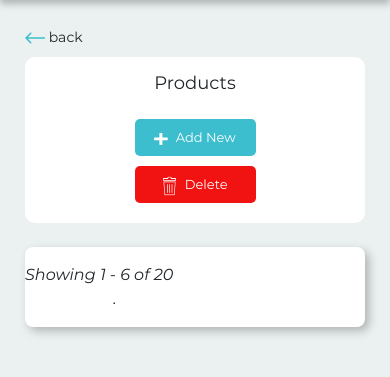
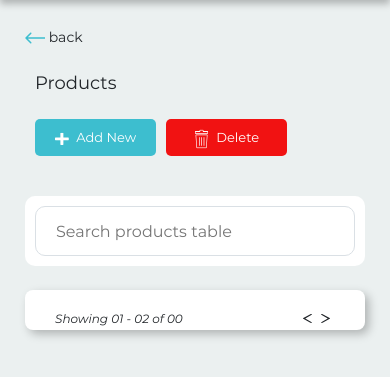
Before and after one commit to timothyakinyelu/point-of-sale-system-with-flask, a Flask app: page /inventory/products in a window 390 px wide. Shown: the part 58-435 px from the top of the page. Run offline with Flask 2, Linux system fonts and the light colour scheme; the visitor is signed in with stand-in values (Sample User, id 1); data comes from the database, SQL or seed files in the repository; data that the repository does not hold is empty; some libraries are stand-ins or nearby versions.

Commit message:
- returned paginated data in ajax response - server side filter - added more columns to serialize property on products model - added access route for ajax call for product search and table load - styled table pagination - changed client side search to server side search in product.js - added search input tag and removed pre populated template

```diff
--- a/app/controllers/ProductController.py
+++ b/app/controllers/ProductController.py
@@ -1,4 +1,5 @@
 from flask import render_template, redirect, flash, url_for, request, jsonify
+from sqlalchemy import or_
 from app.models.product import Product
 from app.models.category import Category
 from app.models.brand import Brand
@@ -8,10 +9,22 @@ from app.forms import ProductForm
 
 
 def products():
+    """ show products template page"""
+
+    return render_template('products.html')
+
+def ajaxFetchProducts():
     """ Fetch all products from db"""
+    page = request.args.get('page', 1, type=int)
 
-    products = Product.query.all()
-    return render_template('products.html', products = products)
+    products = Product.query.paginate(page, 2, True)
+    next_url = url_for('auth.fetchProducts', page = products.next_num) \
+        if products.has_next else None
+
+    prev_url = url_for('auth.fetchProducts', page = products.prev_num) \
+        if products.has_prev else None
+
+    return jsonify(products = [i.serialize for i in products.items], next_url = next_url, prev_url = prev_url, current_page = products.page, limit = products.per_page, total = products.total)
 
 def createProduct():
     """ Add new product to the db"""
@@ -115,9 +128,14 @@ def searchBrands():
 def searchProducts():
     term = request.args.get('query')
 
-    records = Product.query.filter(Product.name.ilike('%' + term + '%')).all()
+    records = Product.query.filter(
+        or_(
+            Product.name.ilike('%' + term + '%'),
+            Product.sku.ilike('%' + term + '%')
+        )
+    ).all()
 
-    return jsonify(results = [i.serialize for i in records])
+    return jsonify([i.serialize for i in records])
 
 
 def getProduct():
--- a/app/models/product.py
+++ b/app/models/product.py
@@ -63,11 +63,14 @@ class Product(db.Model):
         """Return object data in easily serializable format"""
         return {
            'id': self.id,
+           'sku': self.sku,
            'name': self.name,
            'price': self.price,
+           'cost': self.cost_of_purchase,
            'discount_id':self.discount_id,
            'discount': self.serialize_discount,
-           'stock': self.stock_qty
+           'stock': self.stock_qty,
+           'min_qty': self.min_stock_qty
            # This is an example how to deal with Many2Many relations
         }
 
--- a/app/routes/auth/access_routes.py
+++ b/app/routes/auth/access_routes.py
@@ -142,6 +142,11 @@ def deleteCategory(id):
 def getProducts():
     return ProductController.products()
 
+@auth.route('/products')
+@login_required
+def fetchProducts():
+    return ProductController.ajaxFetchProducts()
+
 @auth.route('/inventory/products/add-product', methods=['GET', 'POST'])
 @login_required
 def addProduct():
--- a/app/static/css/style.css
+++ b/app/static/css/style.css
@@ -169,6 +169,89 @@ button:focus {
     content: attr(data-label);
     display: inline-block;
     padding-right: 5px;
+}
+.searchable {
+    width: 100%;
+    background: white;
+    margin-top: 20px;
+    padding: 10px;
+    border-radius: 10px;
+}
+.searchable input#searchable {
+    width: 100%;
+    border-radius: 10px;
+    border: 1px solid #dae0e5;
+    height: 50px;
+    padding-left: 20px;
+    padding-right: 20px;
+}
+
+/* pagination */
+.table-wrapper nav {
+    height: 100%;
+    border-radius: 0px;
+    display: flex;
+    padding-left: 30px;
+    padding-right: 30px;
+    justify-content: space-between;
+    align-items: center;
+}
+.pagination {
+    justify-content: center;
+    align-items: center;
+    list-style: none;
+    display: flex;
+    margin-bottom: 0;
+}
+.pagination-range i {
+    font-size: 12px;
+    font-weight: 500;
+    line-height: 17px;
+    letter-spacing: 0em;
+    text-align: center;
+    color: var(--tertiary-color);
+}
+.page__numbers, .page__btn, .page__dots {
+    display: flex;
+    justify-content: center;
+    align-items: center;
+    margin: 0.3rem;
+    font-size: 0.8rem;
+    cursor: pointer;
+}
+.page__dots {
+    width: 2.6rem;
+    height: 2.6rem;
+    color: var(--greyLight);
+    cursor: initial;
+}
+.page__numbers {
+    width: 1.6rem;
+    height: 1.6rem;
+    border-radius: 0.4rem;
+}
+.page__numbers:hover {
+    color: var(--secondary);
+}
+.page__numbers.active {
+    color: #fff;
+    background: var(--primary);
+    font-weight: 600;
+    border: 1px solid var(--primary);
+}
+.page__btn svg path {
+    fill: var(--tertiary-color);
+    pointer-events: none;
+}
+.page__btn.disabled svg path {
+    fill: #adb5bd;
+    pointer-events: initial;
+}
+.page__btn:hover svg path {
+    fill: var(--secondary);
+}
+.page__btn.disabled:hover svg path {
+    fill: #adb5bd;
 }
 
 /* general-styles */
@@ -867,21 +950,22 @@ a.brand__sidebar {
     .sidebar__content .page-wrapper .page-header {
         height: auto;
         flex-wrap: wrap;
-        justify-content: space-around;
+        justify-content: space-between;
+        padding: 0;
+        align-items: normal;
+        background: none;
     }
     .sidebar__content .page-wrapper .page-header .header-text {
         margin: 10px;
-        width: 100%;
-        text-align: center;
+        width: auto;
+        text-align: left;
     }
     .sidebar__content .page-wrapper .page-header .buttons-wrapper {
-        flex-wrap: wrap;
         margin: 10px;
-        flex-direction: column;
+        display: table;
     }
     .sidebar__content .page-wrapper .page-header .buttons-wrapper a {
         margin-bottom: 10px;
-        margin-right: 0;
     }
 
     /* new-product */
--- a/app/static/js/products.js
+++ b/app/static/js/products.js
@@ -19,7 +19,7 @@
                     });
                 }
             }
-        )
+        );
     }
 
     // function to select a brand from dropdown list
@@ -31,62 +31,197 @@
         document.getElementById("brandName").value = name;
         document.getElementById("brandID").value = id;
         $("#brands").empty();
-        $('#brands').removeClass('show')
+        $('#brands').removeClass('show');
     }
 
-    // get number of saved transactions
-    // $('document').ready(function(){
-    //     var items = JSON.parse(localStorage.getItem('items'));
-    //     var count = document.getElementById("savedItems");
+    // call back to build table on load or search
+    productCallBack = (response) => {
+        buildTable(response);
+        pageList(response, response.current_page);
+    }
 
-    //     count.innerText = items.length;
-    // });
+    // server side search with ajax
+    $('#searchable').on('keyup', function() {
+        var value = $(this).val();
 
-    // $("#preview").on("click", function() {
-    //     $('#receipt').modal('show');
+        $.ajax(
+            {
+                type: "GET",
+                url: "/search-products",
+                data: { "query": value },
+                success: productCallBack
+            }
+        );
+    });
 
-    //     var trs = document.getElementsByClassName('rows');
+    // build products table from ajax response
+    function buildTable(data) {
+        var table = document.getElementById('products-table');
+        // var nav = document.getElementById('pagination0nav');
 
-    //     $(trs).each(function(index) {
+        table.innerHTML = '';
+        // nav.innerHTML = '';
 
-    //         var item = $(this).find('#item')[0].innerText;
-    //         var id = $(this).find('#prd')[0].value;
-    //         var qty = $(this).find('#quant')[0].value;
-    //         var discount = $(this).find("#disc" + id)[0].innerText;
-    //         var subtotal = $(this).find("#sub" + id)[0].value;
+        data.products.forEach(product => {
+            var row = `
+                <tr id="row${product.id}">
+                    <td><input type="checkbox" name="" id=""></td>
+                    <th data-label="SKU" scope="row">${product.sku}</td>
+                    <td data-label="Product">${product.name}</td>
+                    <td data-label="Price">₦${product.price}</td>
+                    <td data-label="Cost Price">₦${product.cost}</td>
+                    <td data-label="Stock">${product.stock}</td>
+                    <td data-label="Min. Stock">${product.min_qty}</td>
+                    <td>
+                        <a href="" type="button">edit</a>
+                    </td>
+                </tr>
+            `
 
-    //         $('#receipt-body').append(
-    //             `<tr id="row${index}">
-    //                 <td class="qty-row">${qty}</td>
-    //                 <td class="item">${item}</td>
-    //                 <td class="disc">${discount}</td>
-    //                 <td class="price">${subtotal}</td>
-    //             </tr>`
-    //         )
-    //     });
-    //     var total = document.getElementById("total").value;
-    //     $('#receipt-body').append(
-    //         `<tr>
-    //             <td></td>
-    //             <td></td>
-    //             <td>TOTAL</td>
-    //             <td class="price">${total}</td>
-    //         </tr>`
-    //     );
+            table.innerHTML += row;
+        });
 
-    //     $(".close").on("click", function() {
-    //         $( "#receipt-body" ).empty();
-    //         $('#sale-body').empty();
-    //         $('.refresh').change(function(){});
-    //         $('.refresh').prop('selectedIndex',0).trigger('change');
-    //         $(".reset").each(function(){
-    //             var $t = $(this);
-    //             $t.val($t.data("original-value"));
-    //         });
-    //         var posref = $("input#posRef");
-    //         posref.val(posref.data("original-value"));
-    //     })
-    // })
+        // Include table range text
+        $(".pagination-range").empty()
+        $(".pagination-range").append(
+            pageRange(data)
+        );
+
+        $(document).on("click", ".pagination li.current-page:not(.active)", function () {
+            return pageList(data, +$(this).text());
+        });
+        $('#next').on('click', function() {
+            getPageItems(getUrlParam('page', data.next_url));
+        });
+        $('#prev').on('click', function() {
+            getPageItems(getUrlParam('page', data.prev_url));
+        });
+    }
+
+    // Include the prev/next buttons:
+    $(".pagination").append(
+        $("<li>").addClass("page__btn").attr({ id: "prev" }).append(
+            `<svg width="9" height="9" viewBox="0 0 15 15" fill="none" xmlns="http://www.w3.org/2000/svg">
+                <path d="M14.5628 13.5742C15.1569 13.9075 15.1435 14.4385 14.5337 14.762C13.9217 15.0854 12.9465 15.0781 12.3524 14.7449L0.441641 8.05786L1.54686 7.47192L0.437157 8.05786C-0.156925 7.72338 -0.143474 7.19116 0.470784 6.86645C0.488719 6.85668 0.506653 6.84814 0.524588 6.83959L12.3524 0.25512C12.9465 -0.0781315 13.9217 -0.0854557 14.5337 0.238031C15.1457 0.561517 15.1569 1.09374 14.5628 1.42577L3.699 7.47436L14.5628 13.5742Z" fill="black"/>
+            </svg>`
+        ),
+        $("<li>").addClass("page__btn").attr({ id: "next" }).append(
+            `<svg width="9" height="9" viewBox="0 0 15 15" fill="none" xmlns="http://www.w3.org/2000/svg">
+                <path d="M0.437626 13.5742C-0.156456 13.9062 -0.143005 14.4385 0.469011 14.762C1.07879 15.0854 2.05622 15.0781 2.6503 14.7449L14.5588 8.05663L13.4536 7.47192L14.5633 8.05786C15.1574 7.72338 15.1439 7.18993 14.5297 6.86645C14.5118 6.85668 14.4938 6.84814 14.4759 6.83959L2.64806 0.25512C2.05398 -0.0781315 1.07879 -0.0854557 0.466769 0.238031C-0.143005 0.561517 -0.156456 1.09252 0.437626 1.42577L11.3015 7.47436L0.437626 13.5742Z" fill="black"/>
+            </svg>`
+        )
+    );
+
+    // show table content range
+    const pageRange = (data) => {
+        const differential = data.limit - 1;
+        const dataCount = data.limit * data.current_page;
+        const firstItem = dataCount - differential;
+
+        function prependZero(value) {
+            if (value <= 9) {
+                return '0' + value;
+            } else {
+                return value;
+            }
+        }
+
+        const changedDataCount = prependZero(dataCount);
+        const changedFirstItem = prependZero(firstItem);
+        const changedTotal = prependZero(data.total);
+
+        return `<i class="page-item">
+                        Showing ${changedFirstItem} - ${changedDataCount} of ${changedTotal}
+                </i>`
+    };
+
+    // fetch all products
+    $(document).ready(function() {
+        $.ajax(
+            {
+                type: "GET",
+                url: "/products",
+                success: productCallBack
+            }
+        )
+    });
+
+    // get url param to fetch next table content
+    const getUrlParam = (name, url) => {
+        name = name.replace(/[\[]/, '\\[').replace(/[\]]/, '\\]');
+        var regex = new RegExp('[\\?&]' + name + '=([^&#]*)');
+        var results = regex.exec(url);
+        return results === null ? '' : decodeURIComponent(results[1].replace(/\+/g, ' '));
+    }
+
+    // get new page items
+    const getPageItems = (page) => {
+        $.ajax(
+            {
+                type: "GET",
+                url: "/products" + '?page=' + page,
+                success: productCallBack
+            }
+        )
+    }
+
+    // generate page numbers
+    function getPageList(totalPages, page, maxLength) {
+        // if (maxLength < ) throw "maxLength must be at least 5";
+
+        function range(start, end) {
+            return Array.from(Array(end - start + 1), (_, i) => i + start);
+        }
+
+        var sideWidth = maxLength < 9 ? 1 : 2;
+        var leftWidth = (maxLength - sideWidth*2 - 3) >> 1;
+        var rightWidth = (maxLength - sideWidth*2 - 2) >> 1;
+        if (totalPages <= maxLength) {
+            // no breaks in list
+            return range(1, totalPages);
+        }
+        if (page <= maxLength - sideWidth - 1 - rightWidth) {
+            // no break on left of page
+            return range(1, maxLength - sideWidth - 1)
+                .concat(0, range(totalPages - sideWidth + 1, totalPages));
+        }
+        if (page >= totalPages - sideWidth - 1 - rightWidth) {
+            // no break on right of page
+            return range(1, sideWidth)
+                .concat(0, range(totalPages - sideWidth - 1 - rightWidth - leftWidth, totalPages));
+        }
+        // Breaks on both sides
+        return range(1, sideWidth)
+            .concat(0, range(page - leftWidth, page + rightWidth),
+                    0, range(totalPages - sideWidth + 1, totalPages));
+    }
+
+    // generate page number tags
+    function pageList(data, page) {
+        var totalPages = Math.ceil(data.total / data.limit);
+        var paginationSize = 7;
+
+        if (page < 1 || page > totalPages) return false;
+
+        var currentPage = page;
+        // Replace the navigation items (not prev/next):
+        $(".pagination li").slice(1, -1).remove();
+        getPageList(totalPages, currentPage, paginationSize).forEach( item => {
+            $("<li>").addClass("page__numbers")
+                    .addClass(item ? "current-page" : "disabled")
+                     .toggleClass("active", item === currentPage).text(item || "...")
+            .insertBefore("#next");
+        });
+
+        // Disable prev/next when at first/last page:
+        $("#prev").toggleClass("disabled", currentPage === 1);
+        $("#next").toggleClass("disabled", currentPage === totalPages);
+
+        if($('.page__btn').hasClass('disabled')) {
+            $('.page__btn.disabled').off('click');
+        }
+        return true;
+    }
 
     // toggle if discount should be applied input box
     openDiscount = () => {
@@ -99,6 +234,7 @@
         }
     }
 
+    // trigger submit button outside form
     $('#saveProduct').on('click', function(event) {
         event.preventDefault();
         $('#create_product').submit();
--- a/app/static/js/transactions.js
+++ b/app/static/js/transactions.js
@@ -14,7 +14,7 @@
                     $('#products').empty().append("<option value='0'>Select Product</option>");
                     $('#products').addClass("show");
 
-                    response.results.forEach((value)=>{
+                    response.forEach((value)=>{
                         $('#products').append(
                             `<option value="${value.id}">${value.name}</option>`
                         );
--- a/app/templates/permissions.html
+++ b/app/templates/permissions.html
@@ -6,7 +6,7 @@
             <div class="page-header">
                 <span class="header-text">Access Control Lists</span>
                 <div class="buttons-wrapper">
-                    <a href="" class="button-save" data-toggle="modal" data-target="#newPermission">
+                    <a href="" class="button-save" data-toggle="modal" data-target="#newPermission" type="button">
                         <svg width="14" height="14" viewBox="0 0 14 14" fill="none" xmlns="http://www.w3.org/2000/svg">
                             <g clip-path="url(#clip0)">
                                 <path fill-rule="evenodd" clip-rule="evenodd" d="M0.506514 5.5132H5.39235V1.14546C5.39235 0.89702 5.62096 0.692657 5.89887 0.692657H7.87001C8.14904 0.692657 8.37653 0.89702 8.37653 1.14546V5.5132H13.2624C13.5414 5.5132 13.7689 5.71756 13.7689 5.966V7.72812C13.7689 7.97656 13.5403 8.18092 13.2624 8.18092H8.37653V12.5487C8.37653 12.7981 8.14792 13.0015 7.87001 13.0015H5.89999C5.62208 13.0015 5.39348 12.7971 5.39348 12.5487V8.18092H0.506514C0.228604 8.18192 0 7.97756 0 7.72812V5.967C0 5.71756 0.228604 5.5132 0.506514 5.5132Z" fill="white"/>
--- a/app/templates/products.html
+++ b/app/templates/products.html
@@ -40,6 +40,9 @@
                     {{ message }}
                 </div>
             {% endfor %}
+            <div class="searchable">
+                <input id="searchable" type="text" placeholder="Search products table"/>
+            </div>
             <div class="table-responsive table-wrapper">
                 <table class="table table-hover admin-table">
                     <caption class="sr-only">List of products</caption>
@@ -55,61 +58,11 @@
                             <th scope="col"></th>
                         </tr>
                     </thead>
-                    <tbody>
-                        {% for product in products %}
-                        <tr>
-                                <td><input type="checkbox" name="" id=""></td>
-                                <th data-label="SKU" scope="row">{{ product.sku }}</td>
-                                <td data-label="Product">{{ product.name }}</td>
-                                <td data-label="Price">₦{{ product.price }}</td>
-                                <td data-label="Cost Price">₦{{ product.cost_of_purchase }}</td>
-                                <td data-label="Stock">{{ product.stock_qty }}</td>
-                                <td data-label="Min. Stock">{{ product.min_stock_qty }}</td>
-                                <td>
-                                    <a href="" type="button">edit</a>
-                                </td>
-                            </tr>
-                        {% endfor %}
-                    </tbody>
+                    <tbody id="products-table"></tbody>
                 </table>
-                <nav>
-                    <span class="pagination-total">
-                        <i>
-                            Showing 1 - 6 of 20
-                        </i>
-                    </span>
-                    <ul class="pagination">
-                        <li class="page-item">
-                            <a href="" class="" type="button">
-                                Previous
-                            </a>
-                        </li>
-                        <li class="page-item active">
-                            <a href="" class="num-link" type="button">
-                                1
-                            </a>
-                        </li>
-                        <li class="page-item">
-                            <a href="" class="num-link" type="button">
-                                2
-                            </a>
-                        </li>
-                        <li class="">
-                            <a href="" class="num-link" type="button"></a>
-                                .
-                            </a>
-                        </li>
-                        <li class="">
-                            <a href="" class="num-link" type="button">
-                            .
-                            </a>
-                        </li>
-                        <li class="page-item">
-                            <a href="" class="" type="button">
-                                Next
-                            </a>
-                        </li>
-                    </ul>
+                <nav id="pagination0nav" class="pagination0nav">
+                    <span class="pagination-range"></span>
+                    <ul class="pagination"></ul>
                 </nav>
             </div>
         </div>
```
Also changed, not shown: other parts of app/static/css/style.css (+0 -41 lines).
